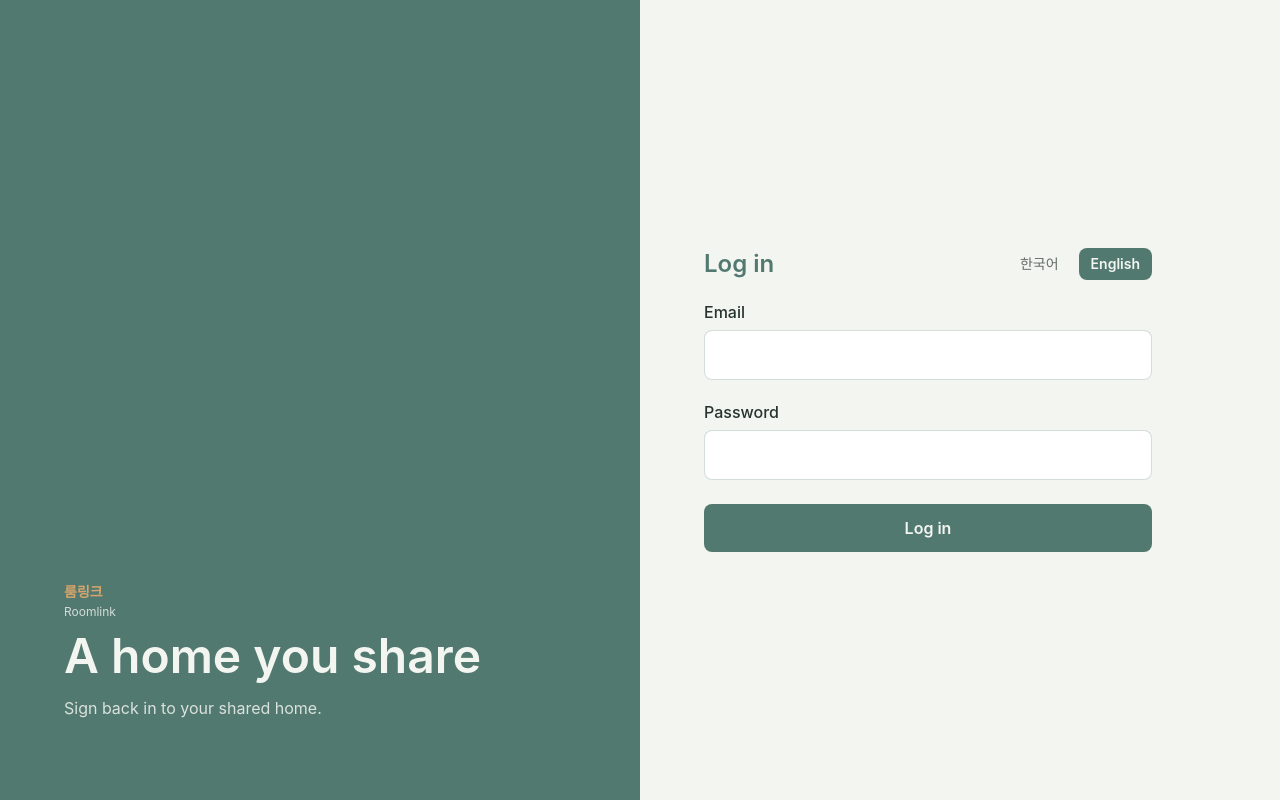
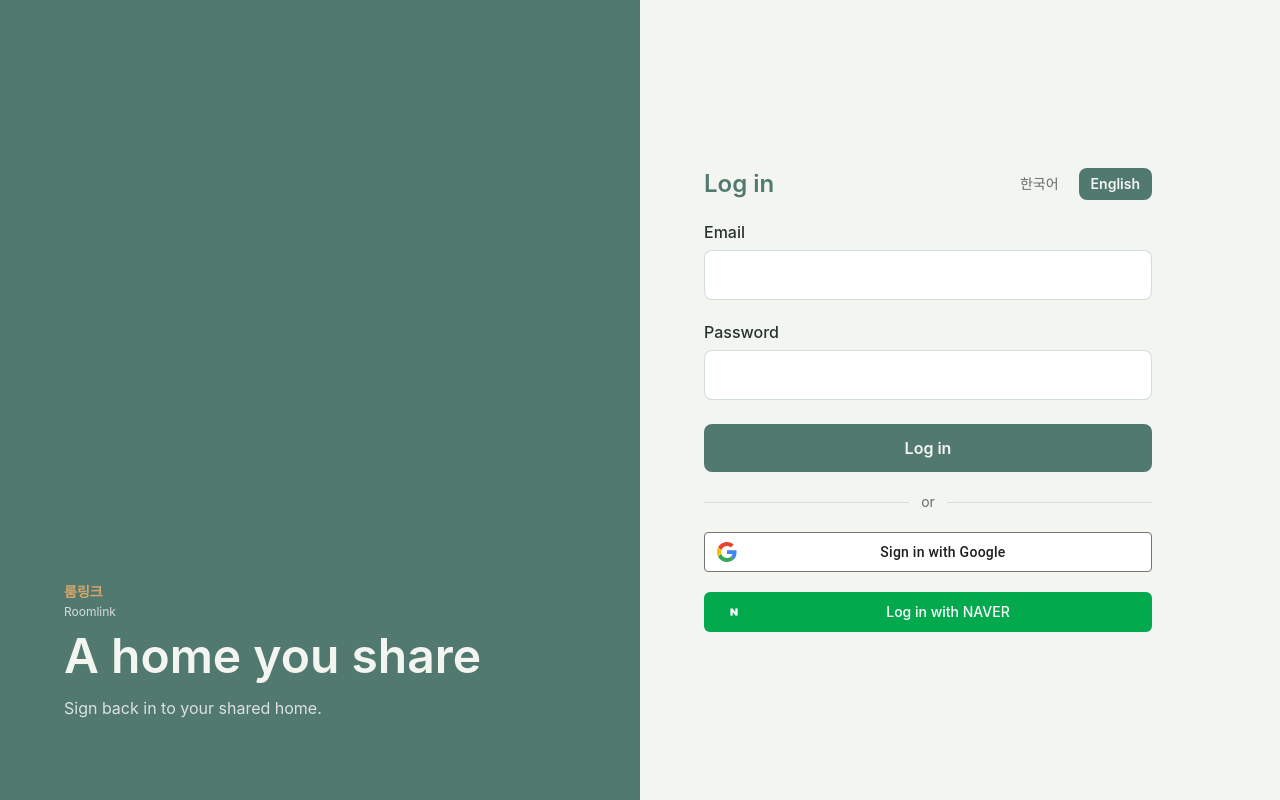
Before and after one commit to ibm05-team-3/coliving-platform, a React (Vite) app in the folder frontends/user-web/: page /login in a window 1280 px wide. Built offline with nearby package versions, Linux system fonts and the light colour scheme.

Commit message:
소셜 로그인 적용

```diff
--- /dev/null
+++ b/frontends/user-web/src/assets/auth/google-sign-in.css
@@ -0,0 +1,74 @@
+.gsi-material-button {
+  -moz-user-select: none;
+  -webkit-user-select: none;
+  -ms-user-select: none;
+  -webkit-appearance: none;
+  background-color: WHITE;
+  background-image: none;
+  border: 1px solid #747775;
+  -webkit-border-radius: 4px;
+  border-radius: 4px;
+  -webkit-box-sizing: border-box;
+  box-sizing: border-box;
+  color: #1f1f1f;
+  cursor: pointer;
+  font-family: 'Roboto', arial, sans-serif;
+  font-size: 14px;
+  height: 40px;
+  letter-spacing: 0.25px;
+  outline: none;
+  overflow: hidden;
+  padding: 0 12px;
+  position: relative;
+  text-align: center;
+  vertical-align: middle;
+  white-space: nowrap;
+  width: auto;
+  max-width: 400px;
+  min-width: min-content;
+}
+
+.gsi-material-button .gsi-material-button-icon {
+  height: 20px;
+  margin-right: 10px;
+  min-width: 20px;
+  width: 20px;
+}
+
+.gsi-material-button .gsi-material-button-content-wrapper {
+  -webkit-align-items: center;
+  align-items: center;
+  display: flex;
+  -webkit-flex-direction: row;
+  flex-direction: row;
+  -webkit-flex-wrap: nowrap;
+  flex-wrap: nowrap;
+  height: 100%;
+  justify-content: space-between;
+  position: relative;
+  width: 100%;
+}
+
+.gsi-material-button .gsi-material-button-contents {
+  -webkit-flex-grow: 1;
+  flex-grow: 1;
+  font-family: 'Roboto', arial, sans-serif;
+  font-weight: 500;
+  overflow: hidden;
+  text-overflow: ellipsis;
+  vertical-align: top;
+}
+
+.gsi-material-button:disabled {
+  cursor: default;
+  background-color: #ffffff61;
+  border-color: #1f1f1f1f;
+}
+
+.gsi-material-button:disabled .gsi-material-button-contents {
+  opacity: 38%;
+}
+
+.gsi-material-button:disabled .gsi-material-button-icon {
+  opacity: 38%;
+}
--- /dev/null
+++ b/frontends/user-web/src/assets/auth/google-sign-up.css
@@ -0,0 +1,103 @@
+.gsi-material-button {
+  -moz-user-select: none;
+  -webkit-user-select: none;
+  -ms-user-select: none;
+  -webkit-appearance: none;
+  background-color: WHITE;
+  background-image: none;
+  border: 1px solid #747775;
+  -webkit-border-radius: 4px;
+  border-radius: 4px;
+  -webkit-box-sizing: border-box;
+  box-sizing: border-box;
+  color: #1f1f1f;
+  cursor: pointer;
+  font-family: 'Roboto', arial, sans-serif;
+  font-size: 14px;
+  height: 40px;
+  letter-spacing: 0.25px;
+  outline: none;
+  overflow: hidden;
+  padding: 0 12px;
+  position: relative;
+  text-align: center;
+  -webkit-transition: background-color .218s, border-color .218s, box-shadow .218s;
+  transition: background-color .218s, border-color .218s, box-shadow .218s;
+  vertical-align: middle;
+  white-space: nowrap;
+  width: auto;
+  max-width: 400px;
+  min-width: min-content;
+}
+
+.gsi-material-button .gsi-material-button-icon {
+  height: 20px;
+  margin-right: 10px;
+  min-width: 20px;
+  width: 20px;
+}
+
+.gsi-material-button .gsi-material-button-content-wrapper {
+  -webkit-align-items: center;
+  align-items: center;
+  display: flex;
+  -webkit-flex-direction: row;
+  flex-direction: row;
+  -webkit-flex-wrap: nowrap;
+  flex-wrap: nowrap;
+  height: 100%;
+  justify-content: space-between;
+  position: relative;
+  width: 100%;
+}
+
+.gsi-material-button .gsi-material-button-contents {
+  -webkit-flex-grow: 1;
+  flex-grow: 1;
+  font-family: 'Roboto', arial, sans-serif;
+  font-weight: 500;
+  overflow: hidden;
+  text-overflow: ellipsis;
+  vertical-align: top;
+}
+
+.gsi-material-button .gsi-material-button-state {
+  -webkit-transition: opacity .218s;
+  transition: opacity .218s;
+  bottom: 0;
+  left: 0;
+  opacity: 0;
+  position: absolute;
+  right: 0;
+  top: 0;
+}
+
+.gsi-material-button:disabled {
+  cursor: default;
+  background-color: #ffffff61;
+  border-color: #1f1f1f1f;
+}
+
+.gsi-material-button:disabled .gsi-material-button-contents {
+  opacity: 38%;
+}
+
+.gsi-material-button:disabled .gsi-material-button-icon {
+  opacity: 38%;
+}
+
+.gsi-material-button:not(:disabled):active .gsi-material-button-state,
+.gsi-material-button:not(:disabled):focus .gsi-material-button-state {
+  background-color: #303030;
+  opacity: 12%;
+}
+
+.gsi-material-button:not(:disabled):hover {
+  -webkit-box-shadow: 0 1px 2px 0 rgba(60, 64, 67, .30), 0 1px 3px 1px rgba(60, 64, 67, .15);
+  box-shadow: 0 1px 2px 0 rgba(60, 64, 67, .30), 0 1px 3px 1px rgba(60, 64, 67, .15);
+}
+
+.gsi-material-button:not(:disabled):hover .gsi-material-button-state {
+  background-color: #303030;
+  opacity: 8%;
+}
--- a/frontends/user-web/src/i18n/locales/en/login.json
+++ b/frontends/user-web/src/i18n/locales/en/login.json
@@ -6,5 +6,8 @@
   "email": "Email",
   "password": "Password",
   "submit": "Log in",
-  "submitting": "Signing in"
+  "submitting": "Signing in",
+  "or": "or",
+  "googleSignIn": "Sign in with Google",
+  "naverSignIn": "Log in with NAVER"
 }
--- a/frontends/user-web/src/i18n/locales/ko/login.json
+++ b/frontends/user-web/src/i18n/locales/ko/login.json
@@ -6,5 +6,8 @@
   "email": "이메일",
   "password": "비밀번호",
   "submit": "로그인",
-  "submitting": "로그인 중"
+  "submitting": "로그인 중",
+  "or": "또는",
+  "googleSignIn": "Google로 로그인",
+  "naverSignIn": "네이버 로그인"
 }
--- a/frontends/user-web/src/pages/user/LoginPage.jsx
+++ b/frontends/user-web/src/pages/user/LoginPage.jsx
@@ -1,8 +1,26 @@
 import { useEffect, useState } from 'react'
 import { useTranslation } from 'react-i18next'
 import LocaleSwitch from '../../components/LocaleSwitch'
+import naverIcon from '../../assets/auth/naver-icon.png'
+import '../../assets/auth/google-sign-in.css'
 
 const BACKEND_API_BASE_URL = import.meta.env.VITE_BACKEND_API_BASE_URL
+
+function socialLoginUrl(registrationId) {
+  return `${BACKEND_API_BASE_URL}/user-service/user/oauth2/authorization/${registrationId}`
+}
+
+function GoogleMark() {
+  return (
+    <svg viewBox="0 0 48 48" aria-hidden="true" style={{ display: 'block' }}>
+      <path fill="#EA4335" d="M24 9.5c3.54 0 6.71 1.22 9.21 3.6l6.85-6.85C35.9 2.38 30.47 0 24 0 14.62 0 6.51 5.38 2.56 13.22l7.98 6.19C12.43 13.72 17.74 9.5 24 9.5z" />
+      <path fill="#4285F4" d="M46.98 24.55c0-1.57-.15-3.09-.38-4.55H24v9.02h12.94c-.58 2.96-2.26 5.48-4.78 7.18l7.73 6c4.51-4.18 7.09-10.36 7.09-17.65z" />
+      <path fill="#FBBC05" d="M10.53 28.59c-.48-1.45-.76-2.99-.76-4.59s.27-3.14.76-4.59l-7.98-6.19C.92 16.46 0 20.12 0 24c0 3.88.92 7.54 2.56 10.78l7.97-6.19z" />
+      <path fill="#34A853" d="M24 48c6.48 0 11.93-2.13 15.89-5.81l-7.73-6c-2.15 1.45-4.92 2.3-8.16 2.3-6.26 0-11.57-4.22-13.47-9.91l-7.98 6.19C6.51 42.62 14.62 48 24 48z" />
+      <path fill="none" d="M0 0h48v48H0z" />
+    </svg>
+  )
+}
 
 function TextField({ id, label, type, value, onChange, autoComplete }) {
   return (
@@ -91,6 +109,31 @@
           >
             {submitting ? t('submitting') : t('submit')}
           </button>
+          <div className="flex items-center gap-3">
+            <span className="h-px flex-1 bg-main/20" />
+            <span className="text-sm text-text/70">{t('or')}</span>
+            <span className="h-px flex-1 bg-main/20" />
+          </div>
+          <a
+            className="gsi-material-button block no-underline"
+            style={{ width: '100%', maxWidth: 'none' }}
+            href={socialLoginUrl('google')}
+          >
+            <span className="gsi-material-button-content-wrapper">
+              <span className="gsi-material-button-icon">
+                <GoogleMark />
+              </span>
+              <span className="gsi-material-button-contents">{t('googleSignIn')}</span>
+            </span>
+          </a>
+          <a
+            className="flex h-10 w-full items-center rounded-md no-underline"
+            style={{ backgroundColor: '#03A94D' }}
+            href={socialLoginUrl('naver')}
+          >
+            <img src={naverIcon} alt="" className="ml-5 h-5 w-5 shrink-0" />
+            <span className="flex-1 text-center text-sm font-medium text-white">{t('naverSignIn')}</span>
+          </a>
           {result !== '' && (
             <p className="max-h-[40dvh] min-w-0 overflow-auto whitespace-pre-wrap break-all rounded-lg border border-main/20 bg-white p-3 text-sm">
               {result}
```
Also changed, not shown: frontends/user-web/src/assets/auth/naver-icon.png (added).
